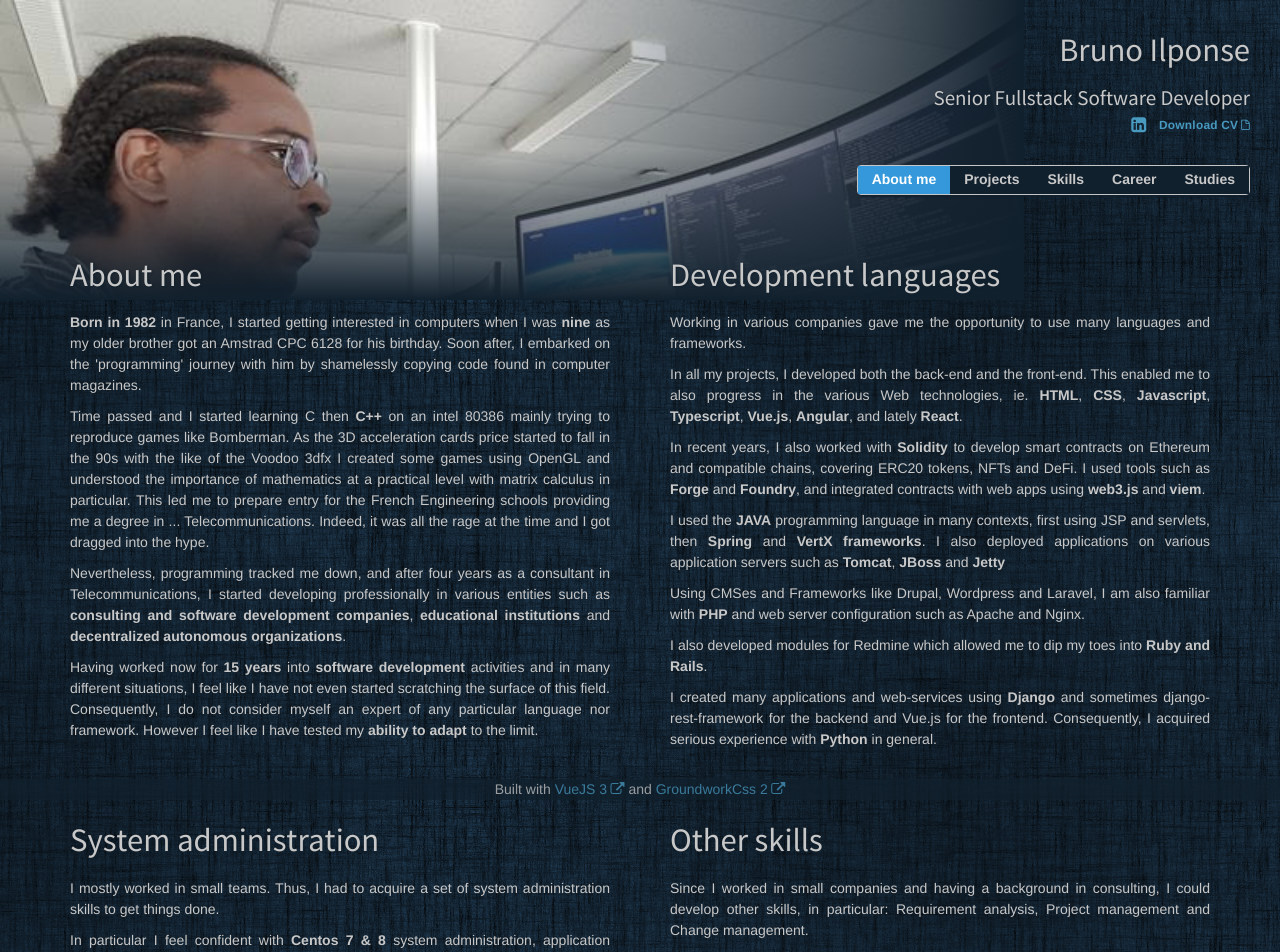
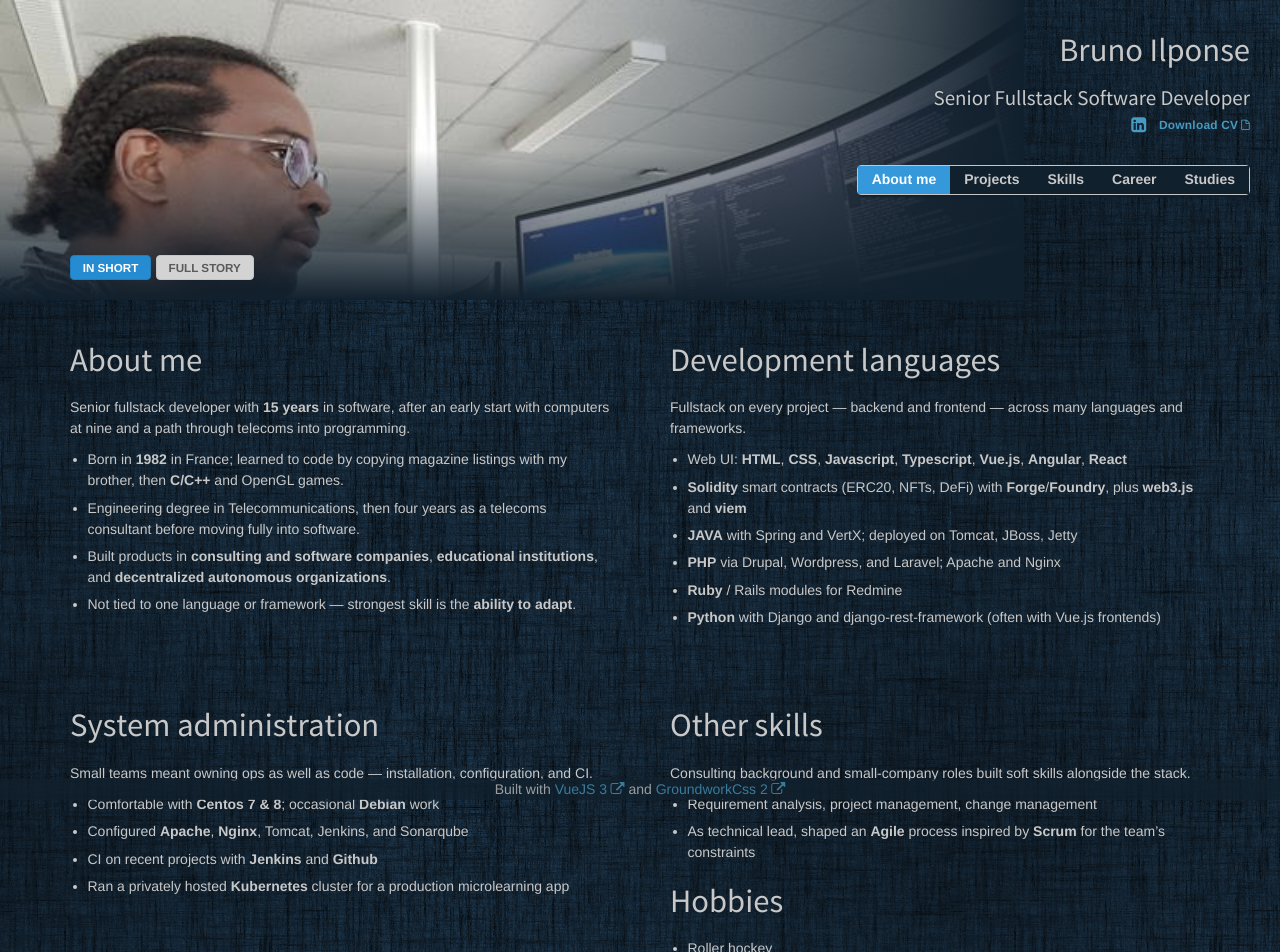
Before and after one commit to biwano/cv, a Vue app: page / in a window 1280 px wide. Shown: the top 952 px of the page. Built offline with nearby package versions, Linux system fonts and the light colour scheme.

Commit message:
Home view

```diff
--- a/src/views/HomeView.vue
+++ b/src/views/HomeView.vue
@@ -1,29 +1,168 @@
+<script setup>
+import { ref } from "vue";
+
+const mode = ref("short");
+</script>
+
 <template>
-  <div class="container">
+  <div class="container about">
+    <div class="row">
+      <div class="one animated bounceInRight triple-padded">
+        <div class="about-tabs" aria-label="About detail level">
+          <button
+            type="button"
+            class="button"
+            :class="{ blue: mode === 'short' }"
+            :aria-pressed="mode === 'short'"
+            @click="mode = 'short'"
+          >
+            In short
+          </button>
+          <button
+            type="button"
+            class="button"
+            :class="{ blue: mode === 'full' }"
+            :aria-pressed="mode === 'full'"
+            @click="mode = 'full'"
+          >
+            Full story
+          </button>
+        </div>
+      </div>
+    </div>
+
+    <div v-if="mode === 'short'" class="about-short">
+      <div class="row">
+        <div class="one half animated bounceInLeft triple-padded">
+          <h1>About me</h1>
+          <p>
+            Senior fullstack developer with <b>15 years</b> in software, after an
+            early start with computers at nine and a path through telecoms into
+            programming.
+          </p>
+          <ul>
+            <li>
+              Born in <b>1982</b> in France; learned to code by copying magazine
+              listings with my brother, then <b>C/C++</b> and OpenGL games.
+            </li>
+            <li>
+              Engineering degree in Telecommunications, then four years as a
+              telecoms consultant before moving fully into software.
+            </li>
+            <li>
+              Built products in <b>consulting and software companies</b>,
+              <b>educational institutions</b>, and
+              <b>decentralized autonomous organizations</b>.
+            </li>
+            <li>
+              Not tied to one language or framework — strongest skill is the
+              <b>ability to adapt</b>.
+            </li>
+          </ul>
+        </div>
+        <div class="one half animated bounceInRight triple-padded">
+          <h1>Development languages</h1>
+          <p>
+            Fullstack on every project — backend and frontend — across many
+            languages and frameworks.
+          </p>
+          <ul>
+            <li>
+              Web UI:
+              <b>HTML</b>, <b>CSS</b>, <b>Javascript</b>, <b>Typescript</b>,
+              <b>Vue.js</b>, <b>Angular</b>, <b>React</b>
+            </li>
+            <li>
+              <b>Solidity</b> smart contracts (ERC20, NFTs, DeFi) with
+              <b>Forge</b>/<b>Foundry</b>, plus <b>web3.js</b> and <b>viem</b>
+            </li>
+            <li>
+              <b>JAVA</b> with Spring and VertX; deployed on Tomcat, JBoss, Jetty
+            </li>
+            <li>
+              <b>PHP</b> via Drupal, Wordpress, and Laravel; Apache and Nginx
+            </li>
+            <li><b>Ruby</b> / Rails modules for Redmine</li>
+            <li>
+              <b>Python</b> with Django and django-rest-framework (often with
+              Vue.js frontends)
+            </li>
+          </ul>
+        </div>
+      </div>
+      <div class="row">
+        <div class="one half animated bounceInLeft triple-padded">
+          <h1>System administration</h1>
+          <p>
+            Small teams meant owning ops as well as code — installation,
+            configuration, and CI.
+          </p>
+          <ul>
+            <li>
+              Comfortable with <b>Centos 7 &amp; 8</b>; occasional
+              <b>Debian</b> work
+            </li>
+            <li>
+              Configured <b>Apache</b>, <b>Nginx</b>, Tomcat, Jenkins, and
+              Sonarqube
+            </li>
+            <li>CI on recent projects with <b>Jenkins</b> and <b>Github</b></li>
+            <li>
+              Ran a privately hosted <b>Kubernetes</b> cluster for a production
+              microlearning app
+            </li>
+          </ul>
+        </div>
+        <div class="one half animated bounceInRight triple-padded">
+          <h1>Other skills</h1>
+          <p>
+            Consulting background and small-company roles built soft skills
+            alongside the stack.
+          </p>
+          <ul>
+            <li>Requirement analysis, project management, change management</li>
+            <li>
+              As technical lead, shaped an <b>Agile</b> process inspired by
+              <b>Scrum</b> for the team’s constraints
+            </li>
+          </ul>
+          <h1>Hobbies</h1>
+          <ul>
+            <li>Roller hockey</li>
+            <li>Board games</li>
+            <li>Macro economy</li>
+            <li>Video games</li>
+          </ul>
+        </div>
+      </div>
+    </div>
+
+    <div v-else class="about-full">
       <div class="row">
         <div class="one half animated bounceInLeft triple-padded">
           <h1>About me</h1>
           <p>
             <b>Born in 1982</b> in France, I started getting interested in
             computers when I was <b>nine</b> as my older brother got an Amstrad
-          CPC 6128 for his birthday. Soon after, I embarked on the 'programming'
-          journey with him by shamelessly copying code found in
+            CPC 6128 for his birthday. Soon after, I embarked on the
+            'programming' journey with him by shamelessly copying code found in
             computer magazines.
           </p>
           <p>
-          Time passed and I started learning C then <b>C++</b> on an intel 80386
-          mainly trying to reproduce games like Bomberman. As the 3D
+            Time passed and I started learning C then <b>C++</b> on an intel
+            80386 mainly trying to reproduce games like Bomberman. As the 3D
             acceleration cards price started to fall in the 90s with the like of
             the Voodoo 3dfx I created some games using OpenGL and understood the
             importance of mathematics at a practical level with matrix calculus
-          in particular. This led me to prepare entry for the French Engineering
-          schools providing me a degree in ... Telecommunications. Indeed, it
-          was all the rage at the time and I got dragged into the hype.
+            in particular. This led me to prepare entry for the French
+            Engineering schools providing me a degree in ... Telecommunications.
+            Indeed, it was all the rage at the time and I got dragged into the
+            hype.
           </p>
           <p>
             Nevertheless, programming tracked me down, and after four years as a
-          consultant in Telecommunications, I started developing professionally
-          in various entities such as
+            consultant in Telecommunications, I started developing
+            professionally in various entities such as
             <b>consulting and software development companies</b>,
             <b>educational institutions</b> and
             <b>decentralized autonomous organizations</b>.
@@ -31,10 +170,10 @@
           <p>
             Having worked now for <b>15 years</b> into
             <b>software development</b> activities and in many different
-          situations, I feel like I have not even started scratching the surface
-          of this field. Consequently, I do not consider myself an expert of any
-          particular language nor framework. However I feel like I have tested
-          my <b>ability to adapt</b> to the limit.
+            situations, I feel like I have not even started scratching the
+            surface of this field. Consequently, I do not consider myself an
+            expert of any particular language nor framework. However I feel like
+            I have tested my <b>ability to adapt</b> to the limit.
           </p>
         </div>
         <div class="one half animated bounceInRight triple-padded">
@@ -84,22 +223,24 @@
         <div class="one half animated bounceInLeft triple-padded">
           <h1>System administration</h1>
           <p>
-          I mostly worked in small teams. Thus, I had to acquire a set of system
-          administration skills to get things done.
+            I mostly worked in small teams. Thus, I had to acquire a set of
+            system administration skills to get things done.
           </p>
           <p>
-          In particular I feel confident with <b>Centos 7 & 8</b> system
-          administration, application installation and configuration in general.
-          I also worked on some occasion on the <b>Debian</b> operating system.
+            In particular I feel confident with <b>Centos 7 &amp; 8</b> system
+            administration, application installation and configuration in
+            general. I also worked on some occasion on the <b>Debian</b>
+            operating system.
           </p>
           <p>
             Particular applications I remember having configured include
             <b>Apache</b>, <b>Nginx</b>, as web-servers, reverse proxies or WSGI
-          servers but also <b>Tomcat</b>, <b>Jenkins</b>, <b>Sonarqube</b>.
+            servers but also <b>Tomcat</b>, <b>Jenkins</b>,
+            <b>Sonarqube</b>.
           </p>
           <p>
-          Moreover I worked on configuring the continuous integration systems on
-          my latest projects using <b>Jenkins</b> and <b>Github</b>.
+            Moreover I worked on configuring the continuous integration systems
+            on my latest projects using <b>Jenkins</b> and <b>Github</b>.
           </p>
           <p>
             Having installed and configured a small privately hosted
@@ -116,18 +257,46 @@
             analysis, Project management and Change management.
           </p>
           <p>
-          Most recently, as the technical lead of my latest project. I crafted a
-          tailored <b>Agile</b> framework inspired from <b>Scrum</b> but adapted
-          to the very specific environment the team is working in.
+            Most recently, as the technical lead of my latest project. I crafted
+            a tailored <b>Agile</b> framework inspired from <b>Scrum</b> but
+            adapted to the very specific environment the team is working in.
           </p>
         </div>
         <div class="one half animated bounceInRight triple-padded">
           <h1>Hobbies</h1>
           <p>
-          In no specific order: Roller hockey, Board games, Macro economy,
-          Blockchains, Video games.
+            In no specific order: Roller hockey, Board games, Macro economy, Video games.
           </p>
         </div>
       </div>
     </div>
+  </div>
 </template>
+
+<style scoped>
+.about-tabs {
+  display: flex;
+  flex-wrap: wrap;
+  gap: 0.35rem;
+}
+
+.about-tabs .button {
+  margin: 0;
+  text-transform: uppercase;
+  font-size: smaller;
+  cursor: pointer;
+}
+
+.about-short {
+  text-align: left;
+}
+
+.about-short ul {
+  margin: 0.5rem 0 1.25rem;
+  padding-left: 1.25rem;
+}
+
+.about-short li {
+  margin-bottom: 0.45rem;
+}
+</style>
```
Also changed, not shown: plan/audit.md (+2 -2 lines). Lines whose indentation alone changed are shown as unchanged.
